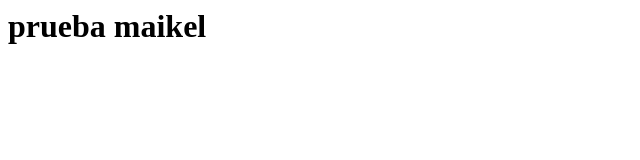
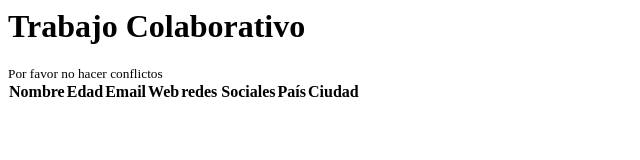
Before and after one commit to linsijiLaGuara/trabajo_colaborativo, a plain HTML site: page index.html in a window 1280 px wide. Shown: the whole page, without its empty margins (0-640 px from the left). Drawn offline with Linux system fonts and the light colour scheme.

Commit message:
create table

```diff
--- a/index.html
+++ b/index.html
@@ -1 +1,19 @@
-<h1>prueba maikel</h1>
+<h1>Trabajo Colaborativo</h1>
+<small>Por favor no hacer conflictos</small>
+
+<table border="0" cellspacing="0">
+    <thead>
+        <tr>
+            <th>Nombre</th>
+            <th>Edad</th>
+            <th>Email</th>
+            <th>Web</th>
+            <th>redes Sociales</th>
+            <th>País</th>
+            <th>Ciudad</th>
+        </tr>
+    </thead>
+    <tbody>
+
+    </tbody>
+</table>
```
